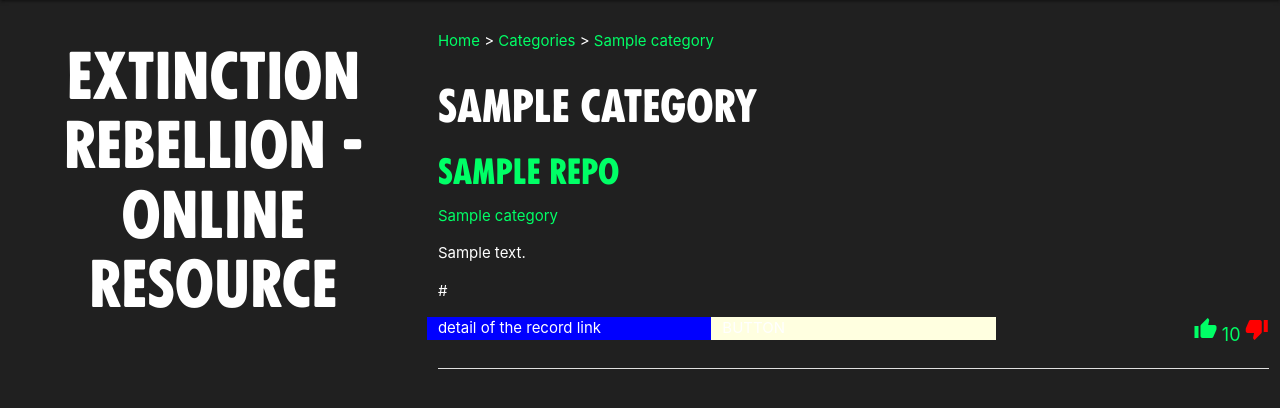
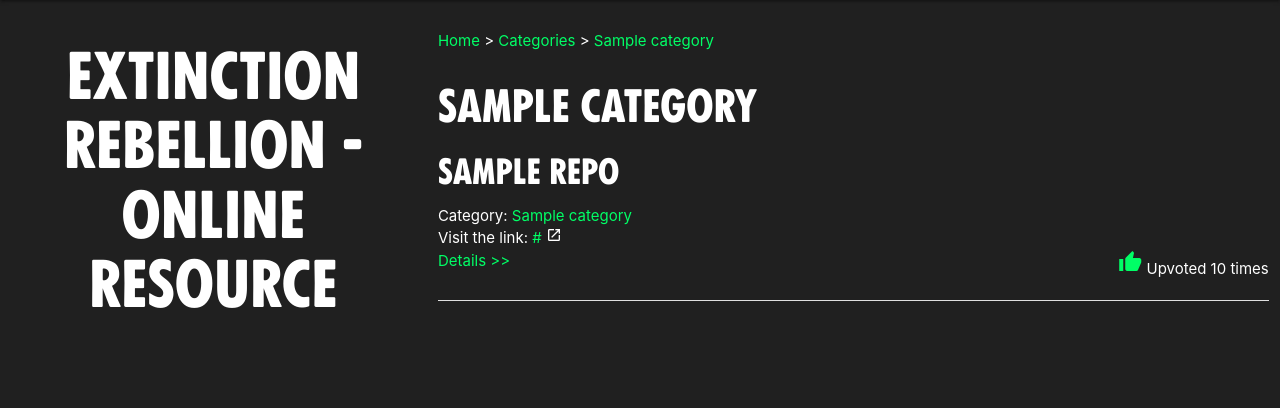
Before and after one commit to Ardhanari/xr-online-resource, a Flask app: page /categories/1 in a window 1280 px wide. Shown: the part 64-472 px from the top of the page. Run offline with Flask 2, Linux system fonts and the light colour scheme; the visitor is signed in with stand-in values (Sample User, id 1); a database or web service that is not in the repository returns one stand-in record (values such as "Sample title"); some libraries are stand-ins or nearby versions.

Commit message:
records on categories pages now display the same way as on landing page

```diff
--- a/app.py
+++ b/app.py
@@ -22,6 +22,7 @@ def get_records():
 # route allowing displaying one record based on its id
 # and possibly editing it (if user is logged in)
 @app.route('/record/<record_id>')
+@app.route('/categories/record/<record_id>')
 def display_record(record_id):
     # returns one record with id passed through
     selected_record = mongo.db.repo.find_one({"_id": ObjectId(record_id)})
--- a/templates/single_category.html
+++ b/templates/single_category.html
@@ -13,19 +13,15 @@
 
 <!-- display records -->
     {% for record in records %}
-        <p>
+        <div class="record">
         <a href="record/{{record._id}}">
             <h4>{{ record.title }}</h4></a>
-            <a href="{{url_for('single_category', category_name=record.category)}}">{{ record.category }}</a>
-        <p style="white-space: pre-line">{{ record.desc }}</p>
-        {{ record.url }}
-
-        <br>
+            Category: <a href="{{url_for('single_category', category_name=record.category)}}">{{ record.category }}</a><br>
+            Visit the link: <a href="{{ record.url }}" target="_blank">{{ record.url }}</a> <i class="material-icons new_tab">open_in_new</i>
 
         <div class="row">
-            <div class="col s4" style="background-color: blue;">detail of the record link</div>
-            <div class="col s4" style="background-color: lightyellow;">
-        <!-- EDIT BUTTON --> BUTTON
+            <div class="col s4"><a href="{{url_for('display_record', record_id=record._id)}}">Details >></div>
+            <div class="col s4">
         </div>
         <!-- vote section -->
         <div class="vote_count col s4">
@@ -33,15 +29,12 @@
             <a href="{{url_for('upvote_now', record_id=record._id)}}" class="yes"><i class="material-icons">thumb_up</i></a>
             {% endif %}
 
-            <a href="{{ url_for('user_login') }}" class="vote_count">{{ record.votes }}</a>
+            Upvoted <span class="vote_count">{{ record.votes }}</span> times
 
-            {% if "username" in session %}
-            <a href="{{url_for('downvote_now', record_id=record._id)}}" class="no"><i class="material-icons">thumb_down</i></a>
-            {% endif %}
         </div>
-        </p>
         </div>
         <div class="divider"></div>
+        </div>
     {% endfor %}
 
 {% endblock %}
```
